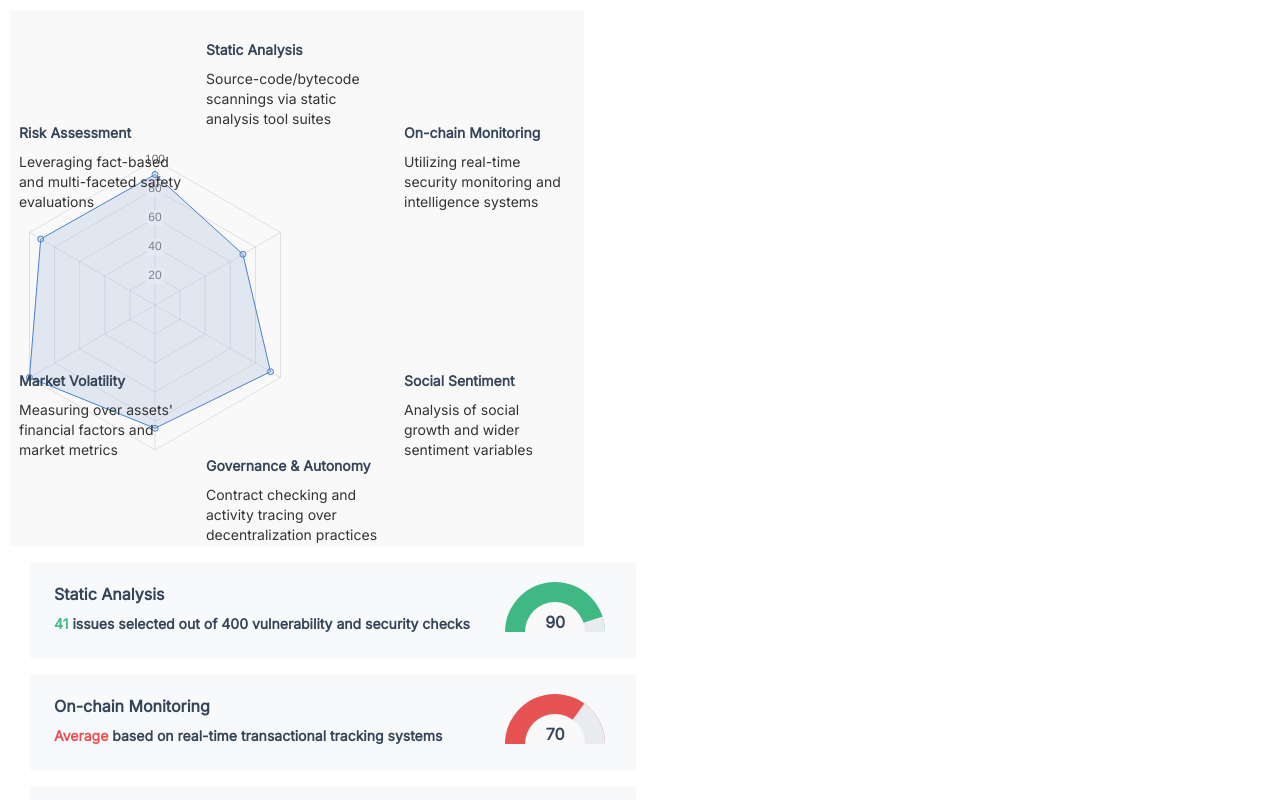
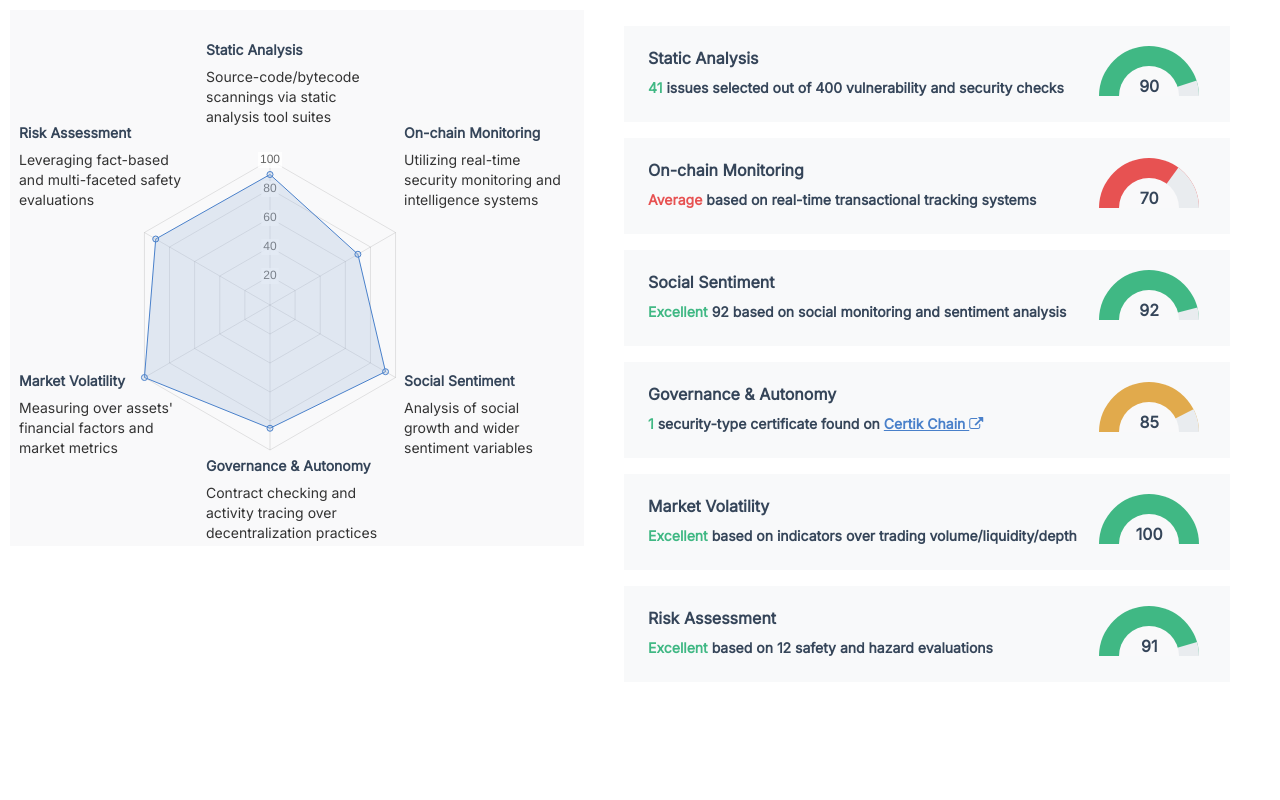
Before and after one commit to PistachioGuoguo/certik-fullstack-intern-interview, a React (Create React App) app: page / in a window 1280 px wide. Shown: the top 800 px of the page. Built offline with nearby package versions, Linux system fonts and the light colour scheme; data requests are answered from the project's data file.

Commit message:
Update index.css

```diff
--- a/src/index.css
+++ b/src/index.css
@@ -11,17 +11,16 @@ body {
 }
 
 .left{
-  /* float: left; */
+  float: left;
   position: static;
   width: 574px;
   height: 536px;
-  left: 0px;
-  top: 0px;
   margin: 10px 10px;
   background-color: #f9f9fa;
 }
 
 .right{
+  float: left;
   display: block;
   margin: 10px 10px;
 }
@@ -40,7 +39,6 @@ code {
   padding: 10px 16px;
 
   background: rgba(53, 69, 89, 0.03);
-
 }
 
 
@@ -49,16 +47,13 @@ code {
 }
 
 .card-text {
-
   float: left;
   border-radius: 4px;
 }
 
-
 .card-text h5{
 
   text-align: left;
-
   position: static;
   height: 20px;
   padding-top: 12px;
@@ -264,7 +259,7 @@ code {
   font-size: 14px;
   line-height: 21px;
   color: #354559;
-  margin-bottom: -5px;
+  margin-bottom: -7px;
 }
 
 .left-text-box p{
@@ -277,8 +272,8 @@ code {
   position: relative;
   width: 291.43px;
   height: 252.86px;
-
-  top: 25%;
+  margin: 0 20%;
+  top: 20%;
 
   background-color: #f9f9fa;
 }
```
